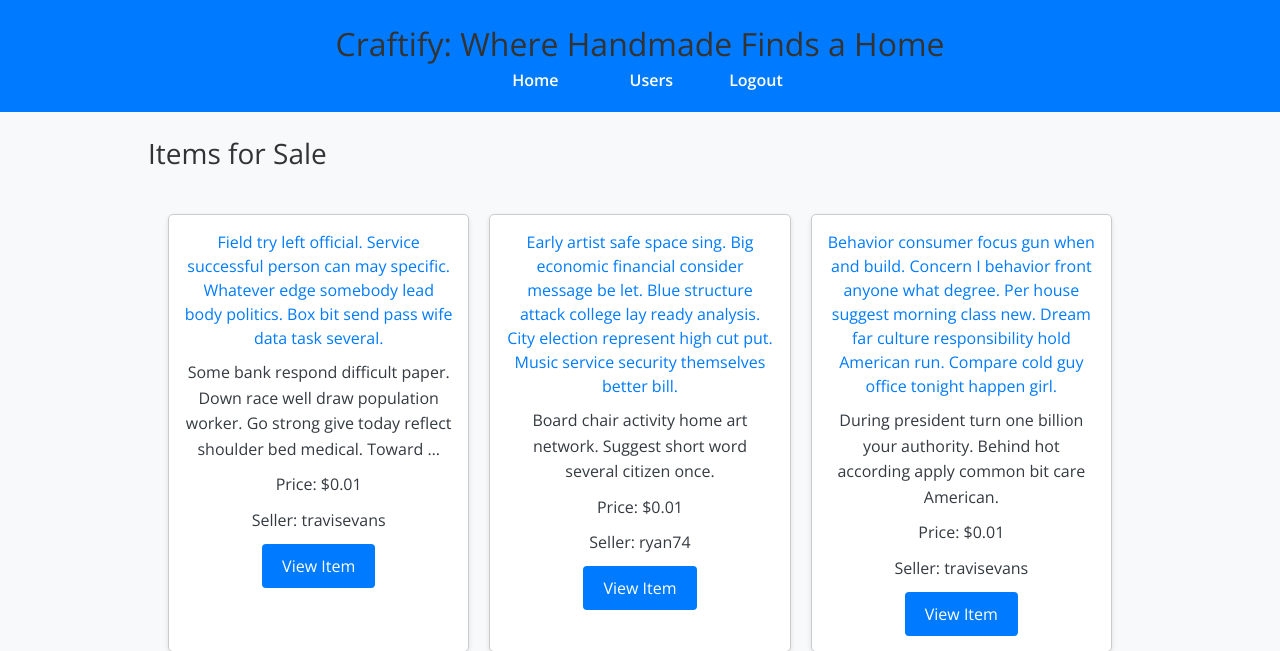
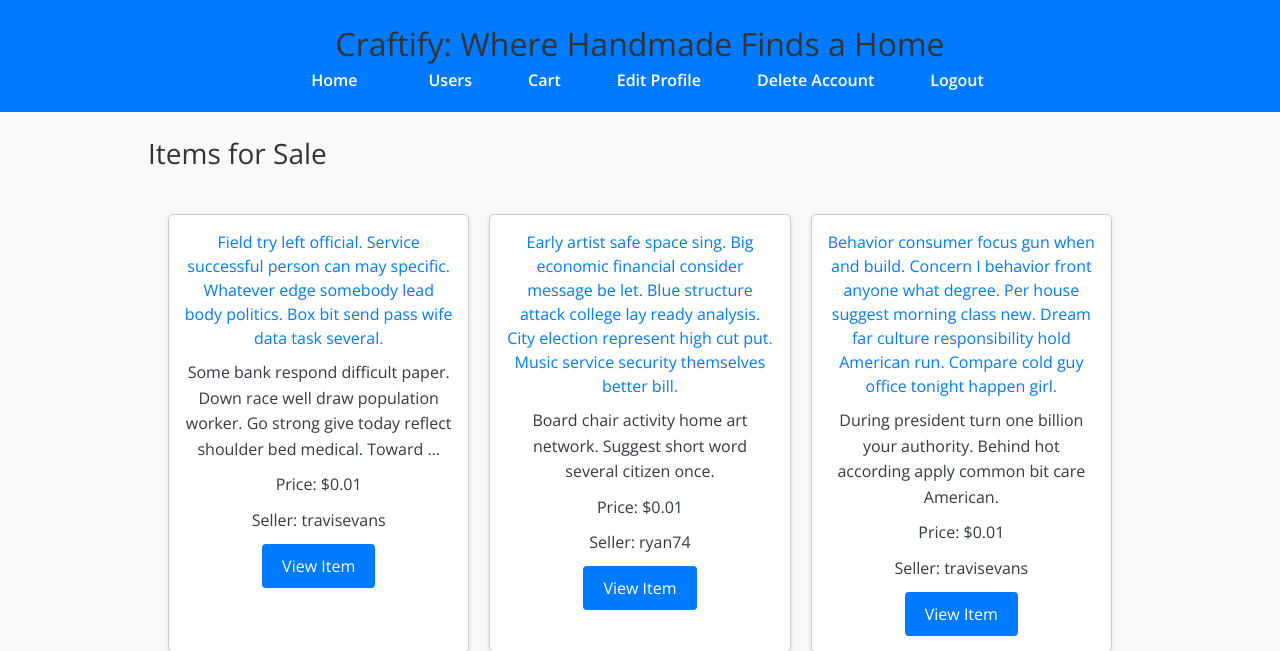
Before and after one commit to rgonzalez12/craftify, a Django app: page / in a window 1280 px wide. Shown: the top 651 px of the page. Run offline with Django 5.2, Linux system fonts and the light colour scheme; a user stored in the database is signed in; data comes from the database, SQL or seed files in the repository; both versions use the stored data as it was after the commit.

Commit message:
updated html across every template to adjust for logic, urls, validators, and deleted subdirectories for easier navigation, updated urls and user view logic

```diff
--- a/craftify/templates/base.html
+++ b/craftify/templates/base.html
@@ -16,6 +16,9 @@
                 <li><a href="{% url 'home' %}">Home</a></li>
                 <li><a href="{% url 'list_users' %}">Users</a></li>
                 {% if user.is_authenticated %}
+                    <li><a href="{% url 'cart' %}">Cart</a></li>
+                    <li><a href="{% url 'profile' user.id %}">Edit Profile</a></li>
+                    <li><a href="{% url 'delete_user' user.id %}">Delete Account</a></li>
                     <li><a href="{% url 'logout' %}">Logout</a></li>
                 {% else %}
                     <li><a href="{% url 'signup' %}">Sign Up</a></li>
--- a/craftify/urls.py
+++ b/craftify/urls.py
@@ -31,8 +31,8 @@ urlpatterns = [
     path('users/<int:user_id>/delete/', user_views.delete_user, name='delete_user'),  # Delete user
     path('profile/<int:user_id>/', user_views.profile, name='profile'),  # User profile
     path('item/<int:item_id>/', item_views.item_detail, name='item_detail'),  # Item detail view
+    path('cart/', cart_views.view_cart, name='cart'),  # View cart
     path('cart/add/<int:item_id>/', cart_views.add_to_cart, name='add_to_cart'),  # Add to cart view
-    path('cart/', cart_views.view_cart, name='view_cart'),  # View cart
     path('cart/remove/<int:item_id>/', cart_views.remove_from_cart, name='remove_from_cart'),  # Remove from cart view
     path('checkout/', cart_views.checkout, name='checkout'),  # Checkout view
 ]
```
Also changed, not shown: craftify/views/user_views.py (+7 -5 lines), craftify/templates/cart.html (renamed from craftify/templates/cart/cart.html), craftify/templates/checkout.html (renamed from craftify/templates/cart/checkout.html), craftify/templates/delete.html (renamed from craftify/templates/users/delete.html), craftify/templates/login.html (renamed from craftify/templates/users/login.html), craftify/templates/signup.html (renamed from craftify/templates/users/signup.html), db.sqlite3.
